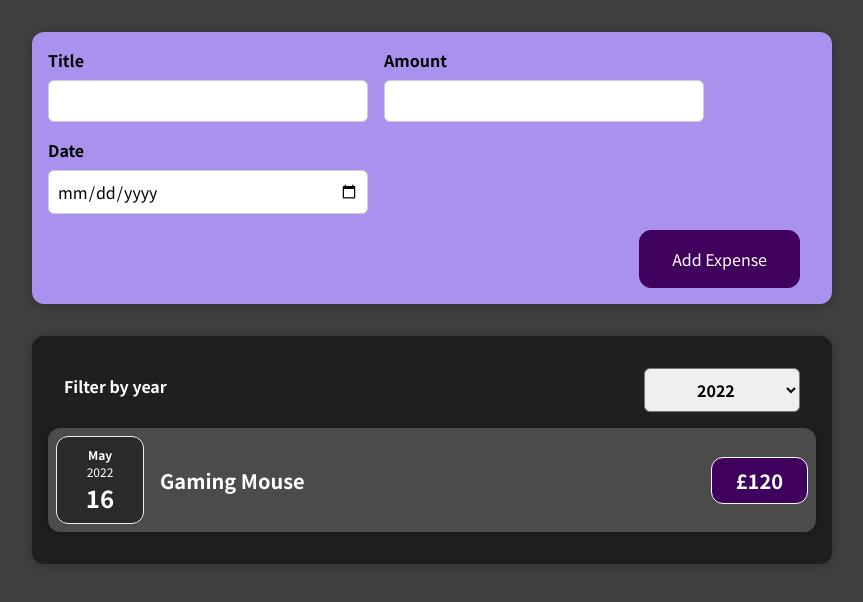
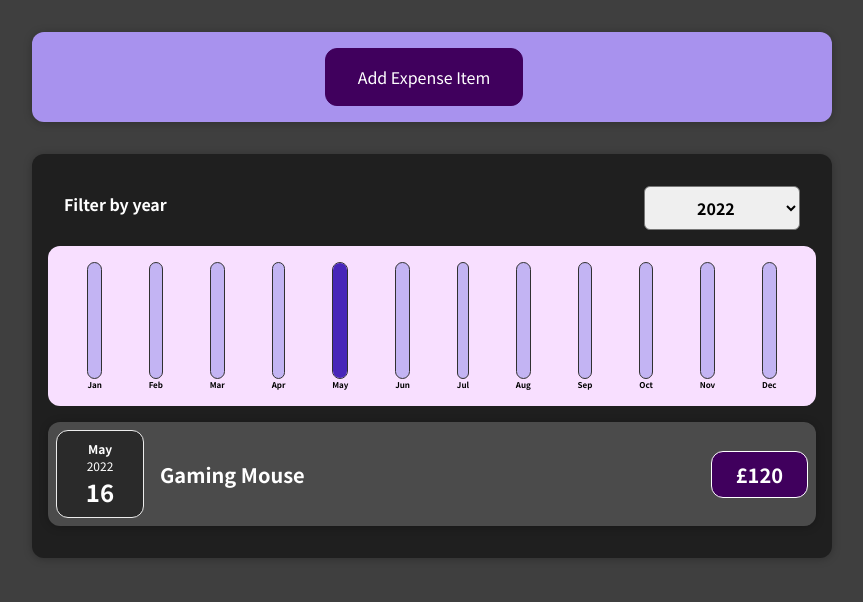
Before and after one commit to tmileham/Expense-Tracker, a React (Create React App) app: page / in a window 1280 px wide. Shown: the top 602 px of the page, without its empty margins (208-1071 px from the left). Built offline with nearby package versions, Linux system fonts and the light colour scheme.

Commit message:
Feat: Added Chart to app

```diff
--- /dev/null
+++ b/src/components/Chart/Chart.css
@@ -0,0 +1,9 @@
+.chart {
+  padding: 1rem;
+  border-radius: 12px;
+  background-color: #f8dfff;
+  text-align: center;
+  display: flex;
+  justify-content: space-around;
+  height: 10rem;
+}
--- /dev/null
+++ b/src/components/Chart/Chart.js
@@ -0,0 +1,25 @@
+import React from "react";
+
+import ChartBar from "./ChartBar";
+import "./Chart.css";
+
+const Chart = ({ dataPoints }) => {
+  const dataPointsValues = dataPoints.map((dataPoint) => dataPoint.value);
+  const totalMaximum = Math.max(...dataPointsValues);
+  return (
+    <div className="chart">
+      {dataPoints.map((dataPoint) => {
+        return (
+          <ChartBar
+            value={dataPoint.value}
+            maxValue={totalMaximum}
+            label={dataPoint.label}
+            key={dataPoint.label}
+          />
+        );
+      })}
+    </div>
+  );
+};
+
+export default Chart;
--- /dev/null
+++ b/src/components/Chart/ChartBar.css
@@ -0,0 +1,30 @@
+.chart-bar {
+  height: 100%;
+  display: flex;
+  flex-direction: column;
+  align-items: center;
+}
+
+.chart-bar__inner {
+  height: 100%;
+  width: 100%;
+  border: 1px solid #313131;
+  border-radius: 12px;
+  background-color: #c3b4f3;
+  overflow: hidden;
+  display: flex;
+  flex-direction: column;
+  justify-content: flex-end;
+}
+
+.chart-bar__fill {
+  background-color: #4826b9;
+  width: 100%;
+  transition: all 0.3s ease-out;
+}
+
+.chart-bar__label {
+  font-weight: bold;
+  font-size: 0.5rem;
+  text-align: center;
+}
--- /dev/null
+++ b/src/components/Chart/ChartBar.js
@@ -0,0 +1,25 @@
+import React from "react";
+
+import "./ChartBar.css";
+
+const ChartBar = ({ value, maxValue, label }) => {
+  let barFillHeight = "0%";
+
+  if (maxValue > 0) {
+    barFillHeight = Math.round((value / maxValue) * 100) + "%";
+  }
+
+  return (
+    <div className="chart-bar">
+      <div className="chart-bar__inner">
+        <div
+          className="chart-bar__fill"
+          style={{ height: barFillHeight }}
+        ></div>
+      </div>
+      <div className="chart-bar__label">{label}</div>
+    </div>
+  );
+};
+
+export default ChartBar;
--- /dev/null
+++ b/src/components/Chart/ExpensesChart.js
@@ -0,0 +1,29 @@
+import React from "react";
+
+import Chart from "./Chart";
+
+const ExpensesChart = ({ expenses }) => {
+  const chartDataPoints = [
+    { label: "Jan", value: 0 },
+    { label: "Feb", value: 0 },
+    { label: "Mar", value: 0 },
+    { label: "Apr", value: 0 },
+    { label: "May", value: 0 },
+    { label: "Jun", value: 0 },
+    { label: "Jul", value: 0 },
+    { label: "Aug", value: 0 },
+    { label: "Sep", value: 0 },
+    { label: "Oct", value: 0 },
+    { label: "Nov", value: 0 },
+    { label: "Dec", value: 0 },
+  ];
+
+  for (const expense of expenses) {
+    const expenseMonth = expense.date.getMonth(); // Using Month as Index
+    chartDataPoints[expenseMonth].value += expense.amount;
+  }
+
+  return <Chart dataPoints={chartDataPoints} />;
+};
+
+export default ExpensesChart;
--- a/src/components/Expenses/Expenses.js
+++ b/src/components/Expenses/Expenses.js
@@ -1,6 +1,7 @@
 import React, { useState } from "react";
 
 import ExpensesFilter from "./ExpensesFilter";
+import ExpensesChart from "../Chart/ExpensesChart";
 import Card from "../UI/Card";
 import ExpensesList from "./ExpensesList";
 
@@ -24,6 +25,7 @@
         selected={filteredYear}
         onFilteredYear={filteredYearHandler}
       />
+      <ExpensesChart expenses={filteredExpenses} />
       <ExpensesList items={filteredExpenses} />
     </Card>
   );
--- a/src/components/NewExpense/ExpenseForm.js
+++ b/src/components/NewExpense/ExpenseForm.js
@@ -2,7 +2,7 @@
 
 import "./ExpenseForm.css";
 
-const ExpenseForm = ({ onSaveExpenseData }) => {
+const ExpenseForm = ({ onSaveExpenseData, formHandler }) => {
   const [enteredTitle, setEnteredTitle] = useState("");
   const [enteredAmount, setEnteredAmount] = useState("");
   const [enteredDate, setEnteredDate] = useState("");
@@ -35,7 +35,7 @@
 
     const expenseData = {
       title: enteredTitle,
-      amount: enteredAmount,
+      amount: +enteredAmount,
       date: new Date(enteredDate),
     };
 
@@ -44,10 +44,11 @@
     setEnteredTitle("");
     setEnteredAmount("");
     setEnteredDate("");
+    formHandler();
   };
 
   return (
-    <form onSubmit={submitHandler} className="new-expense">
+    <form onSubmit={submitHandler}>
       <div className="new-expense__controls">
         <div className="new-expense__control">
           <label>Title</label>
@@ -79,6 +80,9 @@
         </div>
       </div>
       <div className="new-expense__actions">
+        <button type="button" onClick={formHandler}>
+          Cancel
+        </button>
         <button type="submit">Add Expense</button>
       </div>
     </form>
--- a/src/components/NewExpense/NewExpense.js
+++ b/src/components/NewExpense/NewExpense.js
@@ -1,9 +1,15 @@
-import React from "react";
+import React, { useState } from "react";
 
 import ExpenseForm from "./ExpenseForm";
 import "./NewExpense.css";
 
 const NewExpense = ({ onAddExpense }) => {
+  const [activeForm, setActiveForm] = useState(false);
+
+  const formHandler = () => {
+    setActiveForm(!activeForm);
+  };
+
   const onSaveExpenseDataHandler = (enteredExpenseData) => {
     const expenseData = {
       ...enteredExpenseData,
@@ -14,8 +20,15 @@
   };
 
   return (
-    <div>
-      <ExpenseForm onSaveExpenseData={onSaveExpenseDataHandler} />
+    <div className="new-expense">
+      {activeForm ? (
+        <ExpenseForm
+          onSaveExpenseData={onSaveExpenseDataHandler}
+          formHandler={formHandler}
+        />
+      ) : (
+        <button onClick={formHandler}>Add Expense Item</button>
+      )}
     </div>
   );
 };
```
